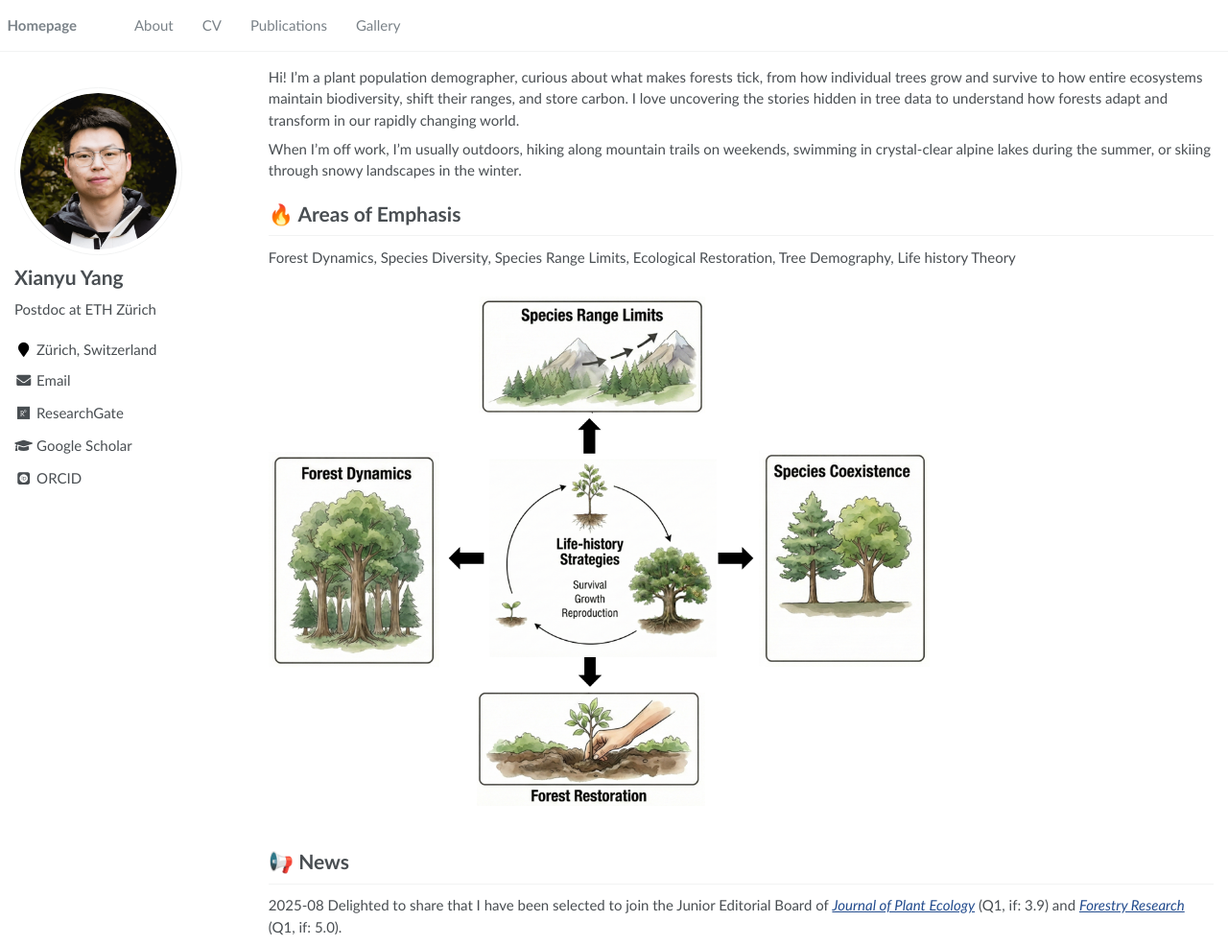
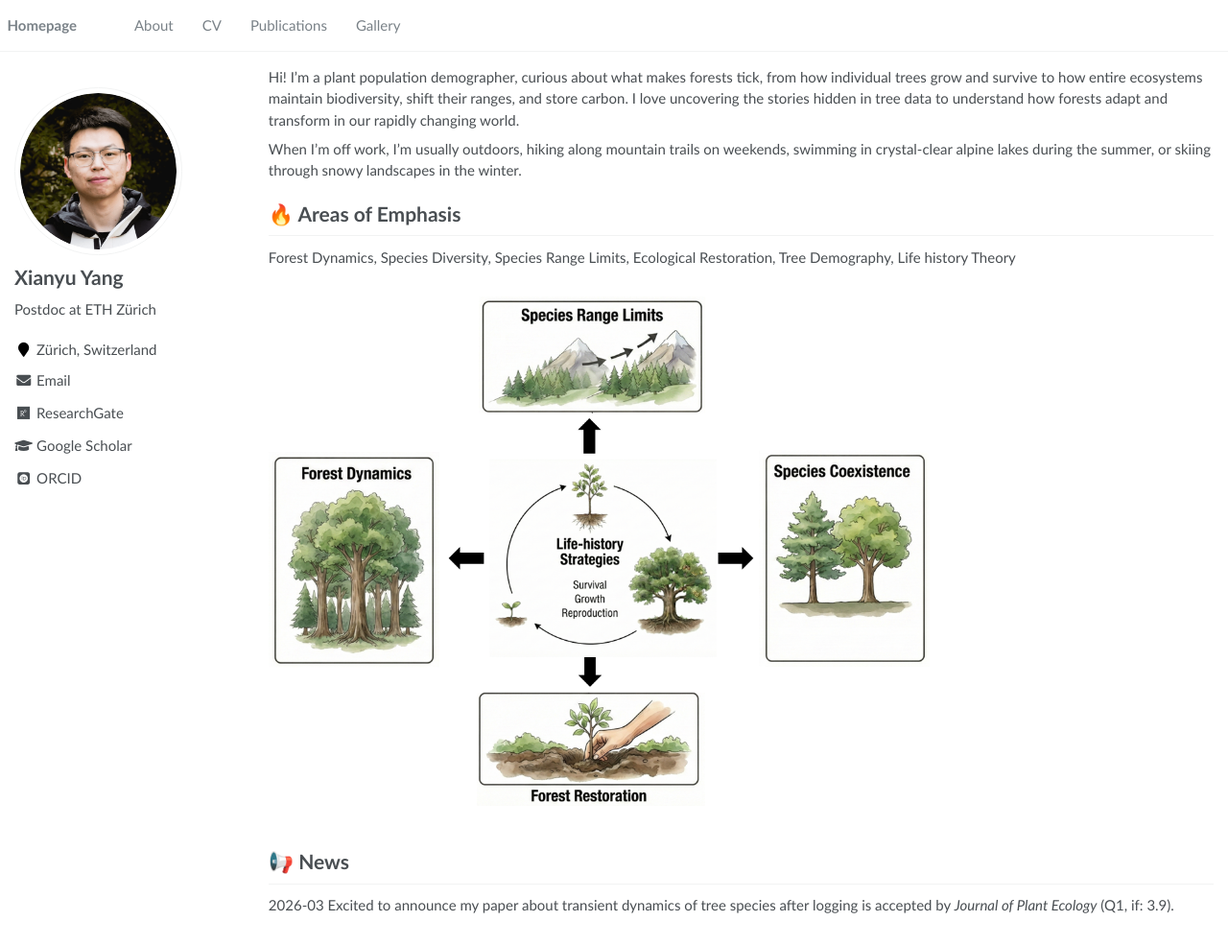
Before and after one commit to Xianyu-Yang/xianyu-yang.github.io, a Jekyll site: the page built from _pages/about.md, in a window 1280 px wide and 985 px high. Shown: the whole window at 96% size. Built offline with Jekyll 4.4.1, drawn with Linux system fonts in a browser that asks for light colours; some web fonts are replaced.

Commit message:
Update about.md

```diff
--- a/_pages/about.md
+++ b/_pages/about.md
@@ -28,4 +28,4 @@ Forest Dynamics, Species Diversity, Species Range Limits, Ecological Restoration
 </figure>
 
 # 📢 News
-2025-08 Delighted to share that I have been selected to join the Junior Editorial Board of [_Journal of Plant Ecology_](https://academic.oup.com/jpe){:target="_blank"} (Q1, if: 3.9) and  [_Forestry Research_](https://www.maxapress.com/forres){:target="_blank"} (Q1, if: 5.0).
+2026-03 Excited to announce my paper about transient dynamics of tree species after logging is accepted by _Journal of Plant Ecology_ (Q1, if: 3.9).
```
